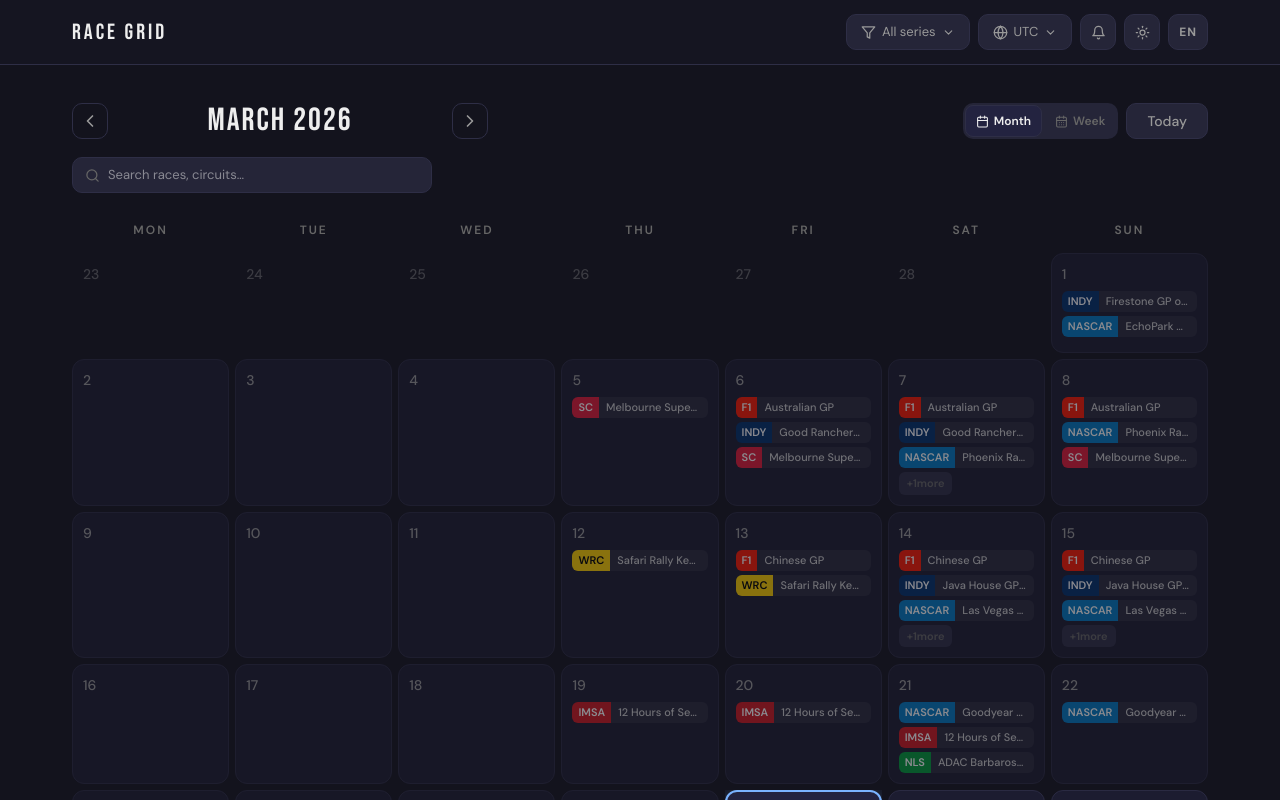
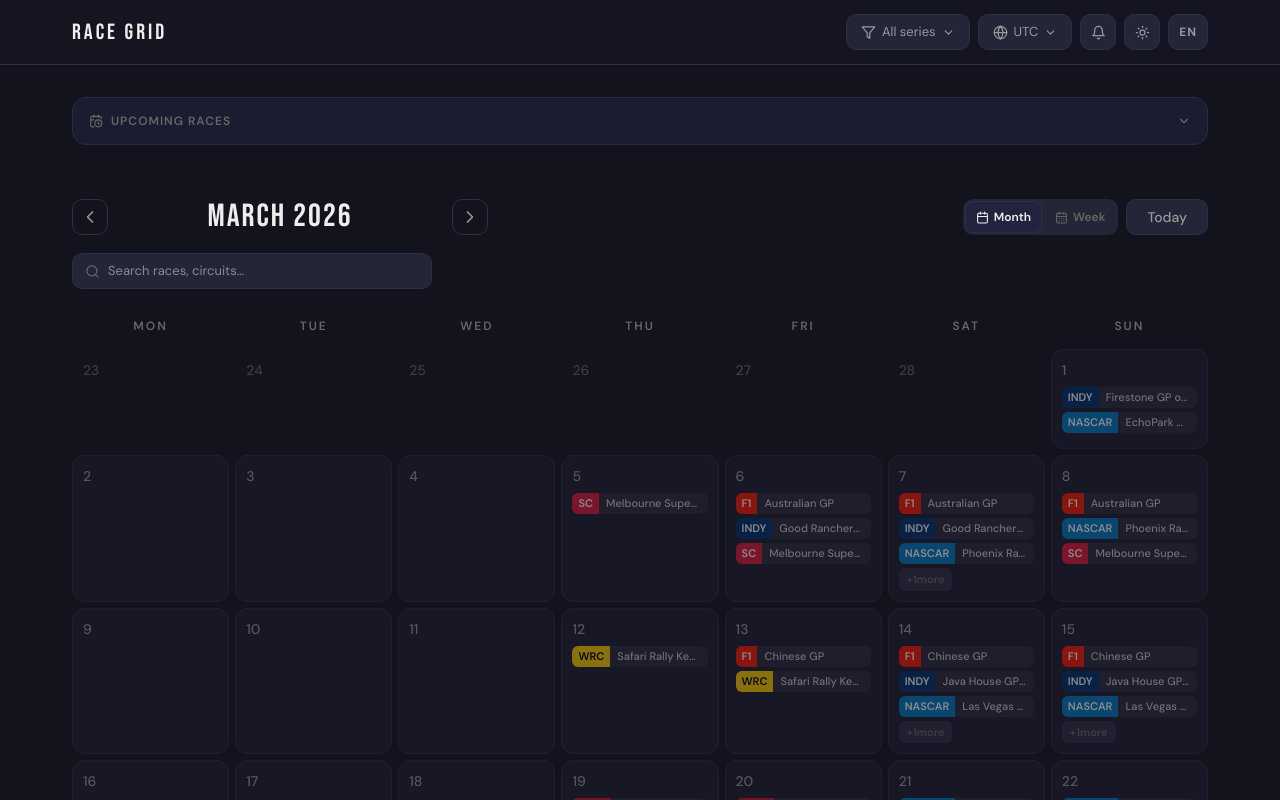
Before and after one commit to bogdankf1/race-grid, a Next.js app: page / in a window 1280 px wide. Shown: the top 800 px of the page. Built offline with nearby package versions, Linux system fonts and the light colour scheme.

Commit message:
Add `UpcomingRaces` collapsible panel to display next 7 events above the calendar grid; includes series chip, event name, circuit, date, countdown, and navigation to day view.

```diff
--- a/src/app/page.tsx
+++ b/src/app/page.tsx
@@ -11,6 +11,7 @@
 import { Header } from '@/components/Header'
 import { CalendarGrid } from '@/components/CalendarGrid'
 import { ErrorBoundary } from '@/components/ErrorBoundary'
+import { UpcomingRaces } from '@/components/UpcomingRaces'
 import { Footer } from '@/components/Footer'
 
 export default function HomePage() {
@@ -69,6 +70,13 @@
         locale={locale}
         onToggleLocale={toggleLocale}
       />
+      <div className="rg-calendar-wrap" style={{ paddingBottom: 0 }}>
+        <UpcomingRaces
+          selectedSeriesIds={selectedSeries}
+          timezone={timezone}
+          locale={locale}
+        />
+      </div>
       <ErrorBoundary>
       <CalendarGrid
         month={month}
--- a/src/components/DayDetail.tsx
+++ b/src/components/DayDetail.tsx
@@ -46,12 +46,21 @@
       const el = containerRef.current?.querySelector(`[data-event-id="${highlightEventId}"]`) as HTMLElement | null
       if (!el) return
 
-      el.scrollIntoView({ behavior: 'smooth', block: 'center' })
-      el.style.transition = 'box-shadow 0.3s ease'
-      el.style.boxShadow = '0 0 0 3px var(--rg-link), 0 0 24px rgba(122,179,255,0.3)'
+      // Dim all other cards, keep the target fully visible
+      const allCards = containerRef.current?.children
+      if (allCards) {
+        for (const card of Array.from(allCards) as HTMLElement[]) {
+          card.style.transition = 'opacity 0.3s ease'
+          card.style.opacity = card === el ? '1' : '0.2'
+        }
+      }
+      el.scrollIntoView({ behavior: 'smooth', block: 'nearest' })
       setTimeout(() => {
-        el.style.boxShadow = ''
-      }, 2000)
+        if (!allCards) return
+        for (const card of Array.from(allCards) as HTMLElement[]) {
+          card.style.opacity = '1'
+        }
+      }, 2500)
     }, 100)
 
     return () => clearTimeout(timer)
@@ -102,7 +111,6 @@
             border: '1px solid var(--rg-card-border)',
             borderLeft: `4px solid ${series.color}`,
             overflow: 'hidden',
-            transition: 'box-shadow 0.5s ease',
           }}
         >
           <div className="rg-event-card-header" style={{ display: 'flex', alignItems: 'flex-start', justifyContent: 'space-between', gap: 16 }}>
--- /dev/null
+++ b/src/components/UpcomingRaces.tsx
@@ -0,0 +1,199 @@
+'use client'
+
+import { useMemo } from 'react'
+import { useRouter } from 'next/navigation'
+import { CalendarClock, ChevronDown } from 'lucide-react'
+import { useLocalStorage } from '@/hooks/useLocalStorage'
+import { ALL_SERIES } from '@/data/series-registry'
+import { getLocalDate } from '@/lib/timezone'
+import { t, type Locale } from '@/lib/i18n'
+
+interface UpcomingRacesProps {
+  selectedSeriesIds: string[]
+  timezone: string
+  locale: Locale
+}
+
+interface UpcomingEvent {
+  seriesShortName: string
+  seriesColor: string
+  seriesTextColor: string
+  eventId: string
+  eventName: string
+  circuit: string
+  date: string        // local date yyyy-MM-dd
+  startUtc: string    // first race session UTC
+  sessionType: string
+}
+
+const RACE_TYPES = new Set(['race', 'endurance', 'sprint', 'stage'])
+
+export function UpcomingRaces({ selectedSeriesIds, timezone, locale }: UpcomingRacesProps) {
+  const [expanded, setExpanded] = useLocalStorage('race-grid:upcoming-open', false)
+  const router = useRouter()
+
+  const upcoming = useMemo(() => {
+    const now = Date.now()
+    const results: UpcomingEvent[] = []
+    const selectedSeries = ALL_SERIES.filter(s => selectedSeriesIds.includes(s.id))
+    const seen = new Set<string>() // one entry per event
+
+    for (const series of selectedSeries) {
+      for (const event of series.events) {
+        // Find the first future race/endurance/sprint/stage session
+        for (const session of event.sessions) {
+          if (!RACE_TYPES.has(session.type)) continue
+          const startMs = new Date(session.startUtc).getTime()
+          if (startMs <= now) continue
+          if (seen.has(event.id)) continue
+          seen.add(event.id)
+
+          results.push({
+            seriesShortName: series.shortName,
+            seriesColor: series.color,
+            seriesTextColor: series.textColor,
+            eventId: event.id,
+            eventName: event.name,
+            circuit: event.circuit,
+            date: getLocalDate(session.startUtc, timezone),
+            startUtc: session.startUtc,
+            sessionType: session.type,
+          })
+          break
+        }
+      }
+    }
+
+    return results
+      .sort((a, b) => new Date(a.startUtc).getTime() - new Date(b.startUtc).getTime())
+      .slice(0, 7)
+  }, [selectedSeriesIds, timezone])
+
+  const formatDate = (dateStr: string) => {
+    const d = new Date(dateStr + 'T00:00:00')
+    const loc = locale === 'uk' ? 'uk-UA' : 'en-US'
+    return d.toLocaleDateString(loc, { weekday: 'short', month: 'short', day: 'numeric' })
+  }
+
+  const formatCountdown = (utc: string) => {
+    const ms = new Date(utc).getTime() - Date.now()
+    if (ms <= 0) return null
+    const days = Math.floor(ms / 86400000)
+    const hours = Math.floor((ms % 86400000) / 3600000)
+    if (locale === 'uk') {
+      if (days > 0) return `${days}д ${hours}год`
+      return `${hours}год`
+    }
+    if (days > 0) return `${days}d ${hours}h`
+    return `${hours}h`
+  }
+
+  if (upcoming.length === 0) return null
+
+  return (
+    <div
+      style={{
+        marginBottom: 16,
+        padding: '14px 16px',
+        borderRadius: 14,
+        background: 'var(--rg-surface)',
+        border: '1px solid var(--rg-card-border)',
+      }}
+    >
+      <button
+        className="rg-disclosure"
+        onClick={() => setExpanded(!expanded)}
+        style={{
+          display: 'flex',
+          alignItems: 'center',
+          gap: 8,
+          width: '100%',
+          background: 'none',
+          border: 'none',
+          cursor: 'pointer',
+          padding: 0,
+        }}
+      >
+        <CalendarClock style={{ width: 14, height: 14, color: 'var(--rg-text3)', flexShrink: 0 }} />
+        <span style={{ fontSize: 12, fontWeight: 600, color: 'var(--rg-text3)', textTransform: 'uppercase', letterSpacing: 1, flex: 1, textAlign: 'left' }}>
+          {t('upcoming.title', locale)}
+        </span>
+        <ChevronDown
+          style={{
+            width: 14,
+            height: 14,
+            color: 'var(--rg-text3)',
+            transition: 'transform 0.2s ease',
+            transform: expanded ? 'rotate(180deg)' : 'rotate(0deg)',
+          }}
+        />
+      </button>
+
+      {expanded && (
+        <div style={{ marginTop: 10, display: 'flex', flexDirection: 'column', gap: 2 }}>
+          {upcoming.map((ev) => (
+            <button
+              key={ev.eventId}
+              onClick={() => router.push(`/day/${ev.date}?event=${ev.eventId}`)}
+              style={{
+                display: 'flex',
+                alignItems: 'center',
+                gap: 10,
+                width: '100%',
+                padding: '9px 8px',
+                borderRadius: 8,
+                background: 'transparent',
+                border: 'none',
+                cursor: 'pointer',
+                textAlign: 'left',
+              }}
+              onMouseEnter={e => (e.currentTarget.style.background = 'var(--rg-elevated)')}
+              onMouseLeave={e => (e.currentTarget.style.background = 'transparent')}
+            >
+              {/* Series chip */}
+              <span
+                style={{
+                  padding: '3px 6px',
+                  borderRadius: 4,
+                  background: ev.seriesColor,
+                  color: ev.seriesTextColor,
+                  fontSize: 10,
+                  fontWeight: 700,
+                  flexShrink: 0,
+                  lineHeight: 1,
+                }}
+              >
+                {ev.seriesShortName}
+              </span>
+
+              {/* Event name */}
+              <div style={{ flex: 1, minWidth: 0 }}>
+                <div style={{ fontSize: 13, fontWeight: 600, color: 'var(--rg-text)', overflow: 'hidden', textOverflow: 'ellipsis', whiteSpace: 'nowrap' }}>
+                  {ev.eventName}
+                </div>
+                <div style={{ fontSize: 11, color: 'var(--rg-text3)', overflow: 'hidden', textOverflow: 'ellipsis', whiteSpace: 'nowrap' }}>
+                  {ev.circuit}
+                </div>
+              </div>
+
+              {/* Date + countdown */}
+              <div style={{ textAlign: 'right', flexShrink: 0 }}>
+                <div style={{ fontSize: 12, fontWeight: 500, color: 'var(--rg-text2)' }}>
+                  {formatDate(ev.date)}
+                </div>
+                {(() => {
+                  const cd = formatCountdown(ev.startUtc)
+                  return cd ? (
+                    <div style={{ fontSize: 11, color: 'var(--rg-link)', fontWeight: 600 }}>
+                      {cd}
+                    </div>
+                  ) : null
+                })()}
+              </div>
+            </button>
+          ))}
+        </div>
+      )}
+    </div>
+  )
+}
--- a/src/lib/i18n.ts
+++ b/src/lib/i18n.ts
@@ -13,6 +13,7 @@
     'session.finished': 'Finished',
     'session.live': 'LIVE',
     'week.noRaces': 'No races this week',
+    'upcoming.title': 'Upcoming races',
     'error.title': 'Something went wrong',
     'error.retry': 'Try refreshing the page',
     'result.title': 'Results',
@@ -88,6 +89,7 @@
     'session.finished': 'Завершено',
     'session.live': 'НАЖИВО',
     'week.noRaces': 'Цього тижня немає гонок',
+    'upcoming.title': 'Найближчі гонки',
     'error.title': 'Щось пішло не так',
     'error.retry': 'Спробуйте оновити сторінку',
     'result.title': 'Результати',
```
Also changed, not shown: 1 other file (tests, documents, lock files or other folders).
